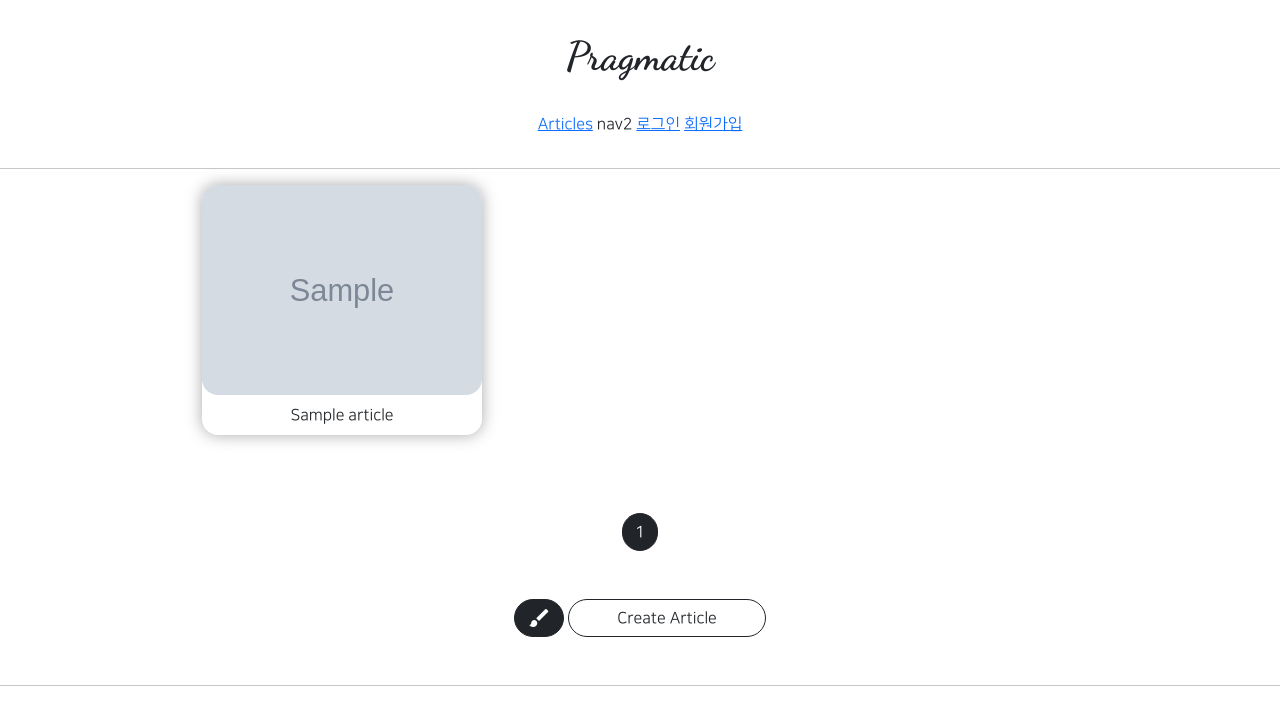
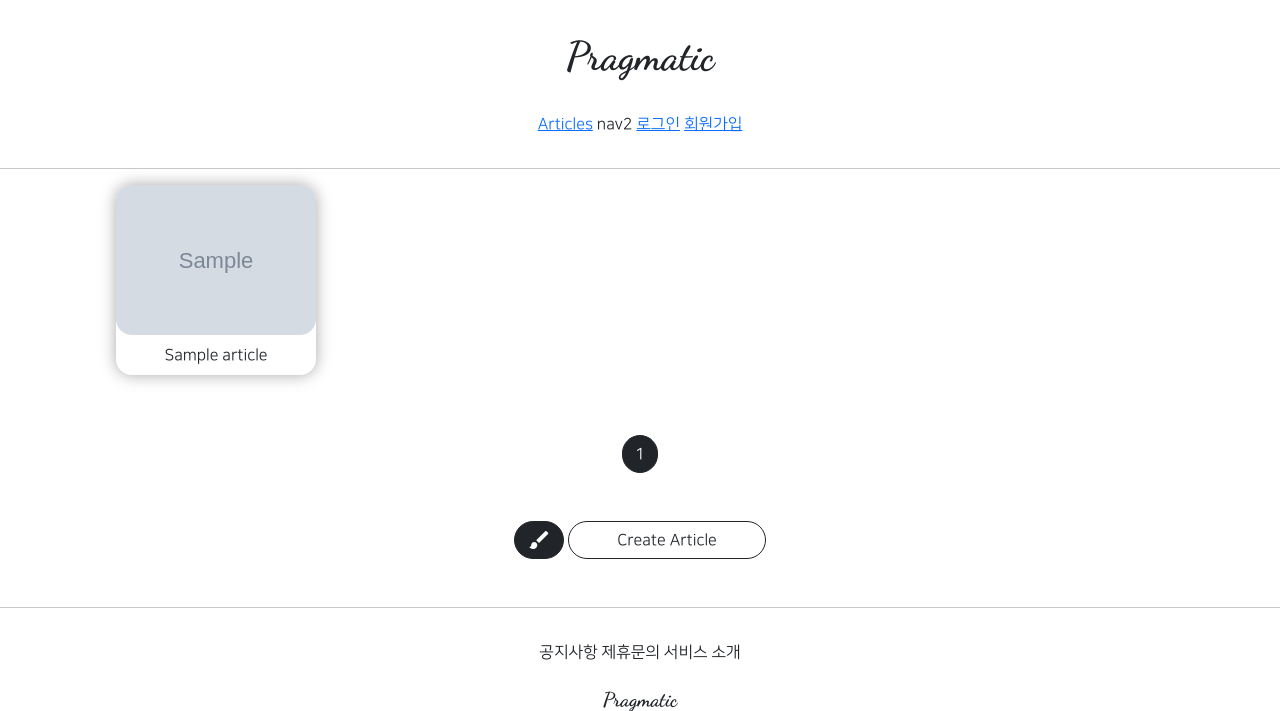
Before and after one commit to jin2313/gis_web_02, a Django app: page /articles/list/ in a window 1280 px wide. Shown: the top 711 px of the page. Run offline with Django 3.2, Linux system fonts and the light colour scheme; tables that the repository leaves empty hold one stand-in row (values such as "Sample post"); grey boxes marked "Sample" are stand-in pictures; parts of the project's set-up code (start-up, migrations or seed data) failed here and were passed over; some libraries are stand-ins or nearby versions.

Commit message:
08/12 web 02 commit2

```diff
--- a/articleapp/templates/articleapp/list.html
+++ b/articleapp/templates/articleapp/list.html
@@ -4,8 +4,14 @@
 {% block content %}
 
     <style>
+        .container {
+            padding: 0;
+            margin: 0 auto;
+        }
+
         .container div {
-            width: 280px;
+            width: 45%;
+            max-width: 200px;
             display: flex;
             justify-content: center;
             align-items: center;
@@ -20,7 +26,7 @@
         }
     </style>
 
-    <div class="container" my-5>
+    <div class="container" my-3>
         {% for article in article_list %}
             <div>
                 <a href="{% url 'articleapp:detail' pk=article.pk %}">
--- a/static/js/magicgrid.js
+++ b/static/js/magicgrid.js
@@ -277,7 +277,7 @@ MagicGrid.prototype.listen = function listen () {
 let magicGrid = new MagicGrid({
   container: '.container',
   animate: true,
-  gutter: 30,
+  gutter: 12,
   static: true,
   useMin: true
 });
```
